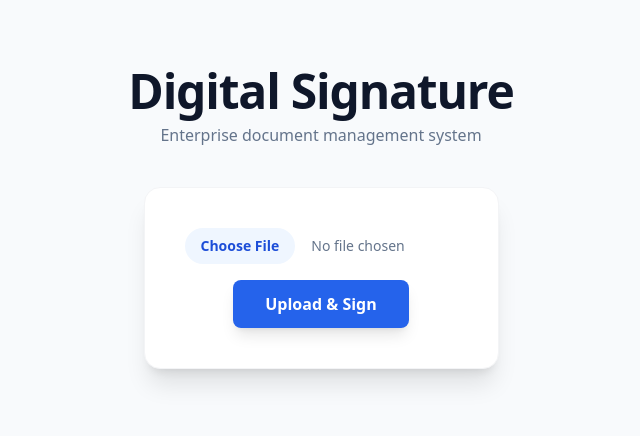
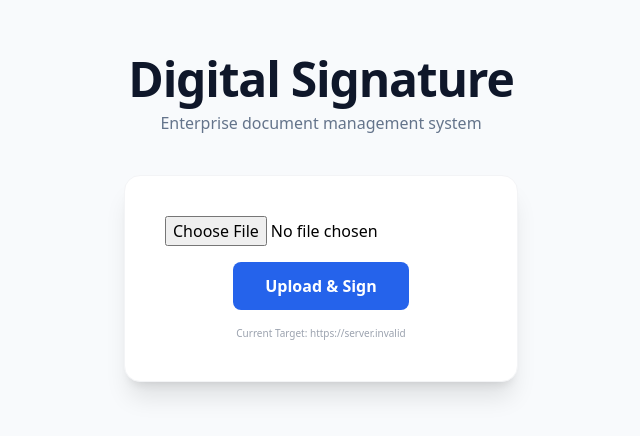
Before and after one commit to manasa-ma/digital-signature-app, a React (Vite) app in the folder client/: page / in a window 1280 px wide. Shown: the part 182-618 px from the top of the page, without its empty margins (319-959 px from the left). Built offline with nearby package versions, Linux system fonts and the light colour scheme; no server answers.

Commit message:
Fix root route and serverless export

```diff
--- a/client/src/components/FileUploader.tsx
+++ b/client/src/components/FileUploader.tsx
@@ -1,48 +1,45 @@
 import React, { useState } from 'react';
 import axios from 'axios';
-
-// This pulls the URL from Vercel's Environment Variables
-// It falls back to localhost only if the variable is missing
-const API_BASE_URL = import.meta.env.VITE_API_URL || 'http://localhost:5000';
 
 export const FileUploader = ({ onUploadSuccess }: { onUploadSuccess: (fileId: string) => void }) => {
   const [file, setFile] = useState<File | null>(null);
   const [loading, setLoading] = useState(false);
 
+  // LOGIC TO FIND THE CORRECT URL
+  const getBackendUrl = () => {
+    const envUrl = import.meta.env.VITE_API_URL;
+    // Remove trailing slash if it exists
+    if (envUrl) return envUrl.replace(/\/$/, "");
+    // Fallback for local development
+    return "http://localhost:5000";
+  };
+
   const handleUpload = async () => {
     if (!file) return alert("Select a PDF");
+    const API_URL = getBackendUrl();
+
     setLoading(true);
-
     try {
-      // 1. Ensure Auth Token exists
-      let token = localStorage.getItem('token');
-
-      if (!token) {
-        // UPDATED: Use dynamic API_BASE_URL
-        const res = await axios.post(`${API_BASE_URL}/api/auth/login`, {
-          email: 'user@test.com'
-        });
-        token = res.data.token;
-        localStorage.setItem('token', token!);
-      }
+      // 1. Login
+      const loginRes = await axios.post(`${API_URL}/api/auth/login`, { email: 'user@test.com' });
+      const token = loginRes.data.token;
 
       // 2. Upload
       const formData = new FormData();
       formData.append('pdf', file);
 
-      // UPDATED: Use dynamic API_BASE_URL
-      const uploadRes = await axios.post(`${API_BASE_URL}/api/docs/upload`, formData, {
+      const response = await axios.post(`${API_URL}/api/docs/upload`, formData, {
         headers: {
-          'Authorization': `Bearer ${token}`,
-          'Content-Type': 'multipart/form-data'
+            'Authorization': `Bearer ${token}`,
+            'Content-Type': 'multipart/form-data'
         }
       });
 
-      onUploadSuccess(uploadRes.data.fileId);
-      alert("Document Uploaded Successfully!");
-    } catch (e: any) {
-      console.error("Full Error Info:", e.response?.data || e.message);
-      alert(`Upload Failed: ${e.response?.data?.error || "Server connection error"}`);
+      onUploadSuccess(response.data.fileId);
+    } catch (error: any) {
+      console.error("DEBUG:", error);
+      // This will tell us the EXACT URL that failed
+      alert(`CONNECTION FAILED!\nURL: ${API_URL}\nError: ${error.message}`);
     } finally {
       setLoading(false);
     }
@@ -50,19 +47,11 @@ export const FileUploader = ({ onUploadSuccess }: { onUploadSuccess: (fileId: st
 
   return (
     <div className="bg-white p-10 rounded-2xl shadow-xl border border-gray-100 flex flex-col items-center">
-      <input
-        type="file"
-        accept=".pdf"
-        className="mb-4 text-sm text-slate-500 file:mr-4 file:py-2 file:px-4 file:rounded-full file:border-0 file:text-sm file:font-semibold file:bg-blue-50 file:text-blue-700 hover:file:bg-blue-100"
-        onChange={(e) => setFile(e.target.files?.[0] || null)}
-      />
-      <button
-        onClick={handleUpload}
-        disabled={loading}
-        className="bg-blue-600 text-white px-8 py-3 rounded-lg font-bold hover:bg-blue-700 disabled:bg-gray-400 transition-all shadow-lg active:scale-95"
-      >
-        {loading ? "Connecting to Secure Server..." : "Upload & Sign"}
+      <input type="file" accept=".pdf" className="mb-4" onChange={(e) => setFile(e.target.files?.[0] || null)} />
+      <button onClick={handleUpload} disabled={loading} className="bg-blue-600 text-white px-8 py-3 rounded-lg font-bold">
+        {loading ? "Connecting..." : "Upload & Sign"}
       </button>
+      <p className="mt-4 text-[10px] text-gray-400">Current Target: {getBackendUrl()}</p>
     </div>
   );
 };
```
Also changed, not shown: 2 other files (tests, documents, lock files or other folders).
